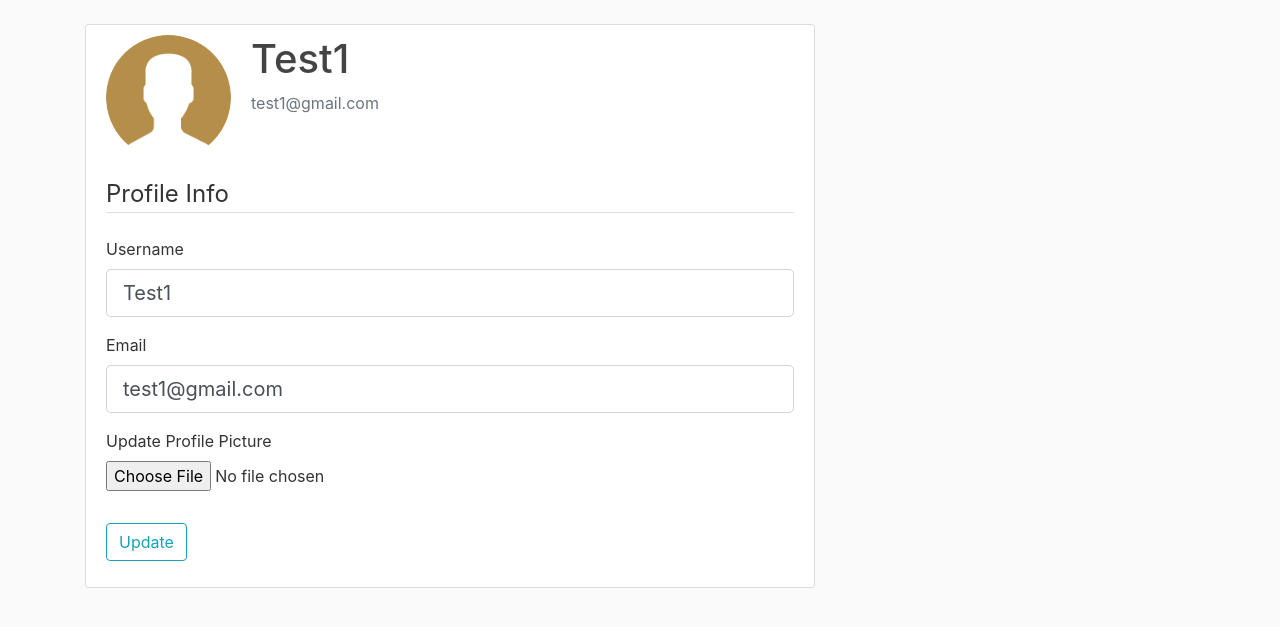
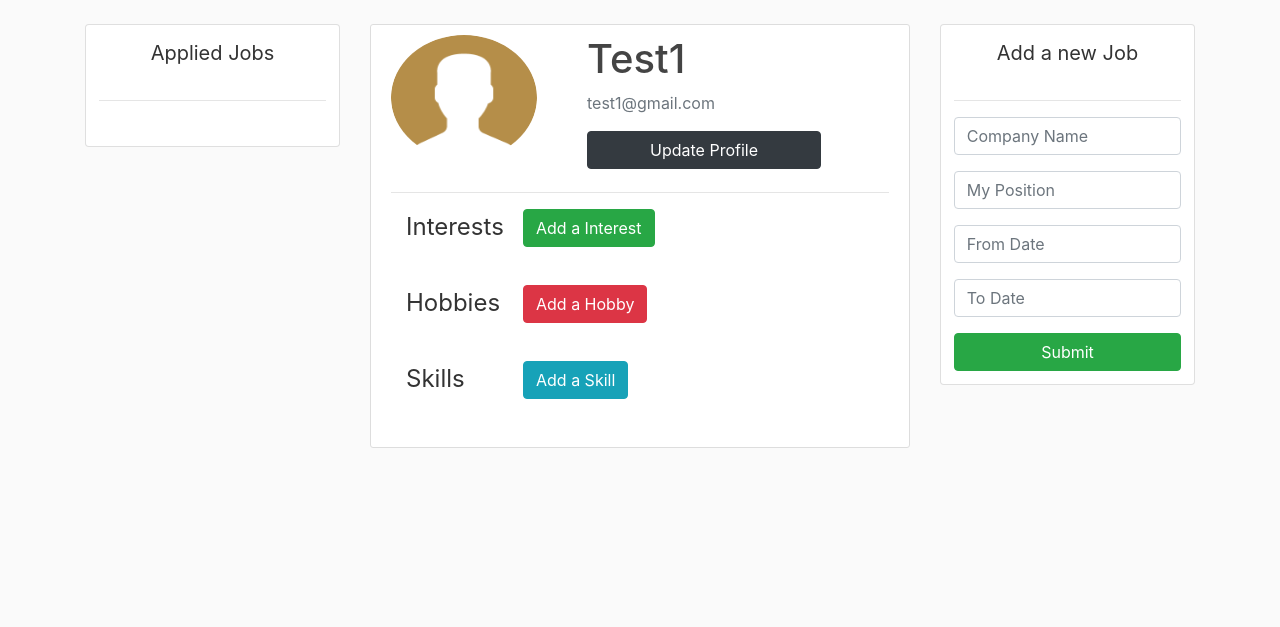
Before and after one commit to anshrathod/recruiter, a Flask app: page /profile in a window 1280 px wide. Shown: the part 56-683 px from the top of the page. Run offline with Flask 2, Linux system fonts and the light colour scheme; a user stored in the database is signed in; some libraries are stand-ins or nearby versions.

Commit message:
Update profile.html

```diff
--- a/recruiter/templates/profile.html
+++ b/recruiter/templates/profile.html
@@ -1,61 +1,84 @@
 {% extends "layout.html" %}
 {% block content %}
 	<div class="row">
-	    <div class="col-md-8">
+		<div class="col-md-3">
+			<div class="card"style="padding: 5%;"><p class="text text-center" style="font-size:125%;">Applied Jobs<hr></p>
+				{% for i,j,k in appliedjobs %}
+				<a href="Company link">i</a>
+				<p>j</p>
+				<p>k</p>
+				<hr>
+				{% endfor %}
+			</div>
+		</div>
+	    <div class="col-md-6">
 		    <div class="content-section">
-			  <div class="media">
-			    <img class="rounded-circle account-img" src="{{ image_file }}">
-			    <div class="media-body">
-			      <h2 class="account-heading">{{ current_user.username }}</h2>
-			      <p class="text-secondary">{{ current_user.email }}</p>
-			    </div>
-			  </div>
-		        <form method="POST" action="" enctype="multipart/form-data">
-		            {{ form.hidden_tag() }}
-		            <fieldset class="form-group">
-		                <legend class="border-bottom mb-4">Profile Info</legend>
-		                <div class="form-group">
-		                    {{ form.username.label(class="form-control-label") }}
-
-		                    {% if form.username.errors %}
-		                        {{ form.username(class="form-control form-control-lg is-invalid") }}
-		                        <div class="invalid-feedback">
-		                            {% for error in form.username.errors %}
-		                                <span>{{ error }}</span>
-		                            {% endfor %}
-		                        </div>
-		                    {% else %}
-		                        {{ form.username(class="form-control form-control-lg") }}
-		                    {% endif %}
-		                </div>
-		                <div class="form-group">
-		                    {{ form.email.label(class="form-control-label") }}
-		                    {% if form.email.errors %}
-		                        {{ form.email(class="form-control form-control-lg is-invalid") }}
-		                        <div class="invalid-feedback">
-		                            {% for error in form.email.errors %}
-		                                <span>{{ error }}</span>
-		                            {% endfor %}
-		                        </div>
-		                    {% else %}
-		                        {{ form.email(class="form-control form-control-lg") }}
-		                    {% endif %}
-		                </div>
-		                <div class="form-group">
-		                    {{ form.picture.label() }}
-		                    {{ form.picture(class="form-control-file") }}
-		                    {% if form.picture.errors %}
-		                    	{% for error in form.picture.errors %}
-	                                <span class="text-danger">{{ error }}</span><br>
-	                            {% endfor %}
-		                    {% endif %}
-		                </div>
-		            </fieldset>
-		            <div class="form-group">
-		                {{ form.submit(class="btn btn-outline-info") }}
-		            </div>
-		        </form>
+			  	<div class="row media">
+					<img class="col-md-4 rounded-circle account-img" src="{{ image_file }}">
+					<div class="col-md-6 media-body">
+					<h2 class="account-heading">{{ current_user.username }}</h2>
+					<p class="text-secondary">{{ current_user.email }}</p>
+					<button class="btn btn-dark btn-block">Update Profile</button>
+					</div>
+			  	</div>
+			  	<hr>
+			  	<div class="col-md-12 row">
+					<div class="col-md-3"><p style="font-size: 150%">Interests</p></div>
+					<div class="col-md-9">
+					{% for i in interests %}
+						<button class="btn btn-outline-success" style="margin:2%" disabled>{{ i }}</button>
+					{% endfor %}
+						<button class="btn btn-success">Add a Interest</button>
+					</div>
+				</div>
+				<br>
+				<div class="col-md-12 row">
+					<div class="col-md-3"><p style="font-size: 150%">Hobbies</p></div>
+					<div class="col-md-9">
+					{% for i in hobbies %}
+						<button class="btn btn-outline-danger" style="margin:2%" disabled>{{ i }}</button>
+					{% endfor %}
+						<button class="btn btn-danger">Add a Hobby</button>
+					</div>
+				</div>
+				<br>
+				<div class="col-md-12 row">
+					<div class="col-md-3"><p style="font-size: 150%">Skills</p></div>
+					<div class="col-md-9">
+					{% for i in skills %}
+						<button class="btn btn-outline-info" style="margin:2%" disabled>{{ i }}</button>
+					{% endfor %}
+						<button class="btn btn-info">Add a Skill</button>
+					</div>
+				</div>
+				<br>
 		    </div>
 		</div>
+		<div class="col-md-3">
+			<div class="card" style="padding: 5%"><p class="text text-center" style="font-size:125%;">Add a new Job</p>
+			<hr>
+				 <div class="form-group">
+				    <input type="text" class="form-control" id="CompanyName" aria-describedby="Comapny" placeholder="Company Name">
+				  </div>
+				  <div class="form-group">
+				    <input type="text" class="form-control" id="JobPosition" placeholder="My Position">
+				  </div>
+				  <div class="form-group">
+				    <input type="text" class="form-control" id="FromDate" placeholder="From Date">
+				  </div>
+				  <div class="form-group">
+				    <input type="text" class="form-control" id="ToDate" placeholder="To Date">
+				  </div>
+				  <button type="submit" class="btn btn-success">Submit</button>
+			</div>
+			{% for i in myjobs %}
+				<div class="card" style="margin-top:5%;padding: 5%">
+					<h5>{{ i.company }}</h5>
+					<p>{{ i.post }}</p>
+					<p>{{ i.from }} - {{ i.to }}</p>
+				</div>
+			{% endfor %}
+		</div>
+
 	</div>
 {% endblock content %}
```
